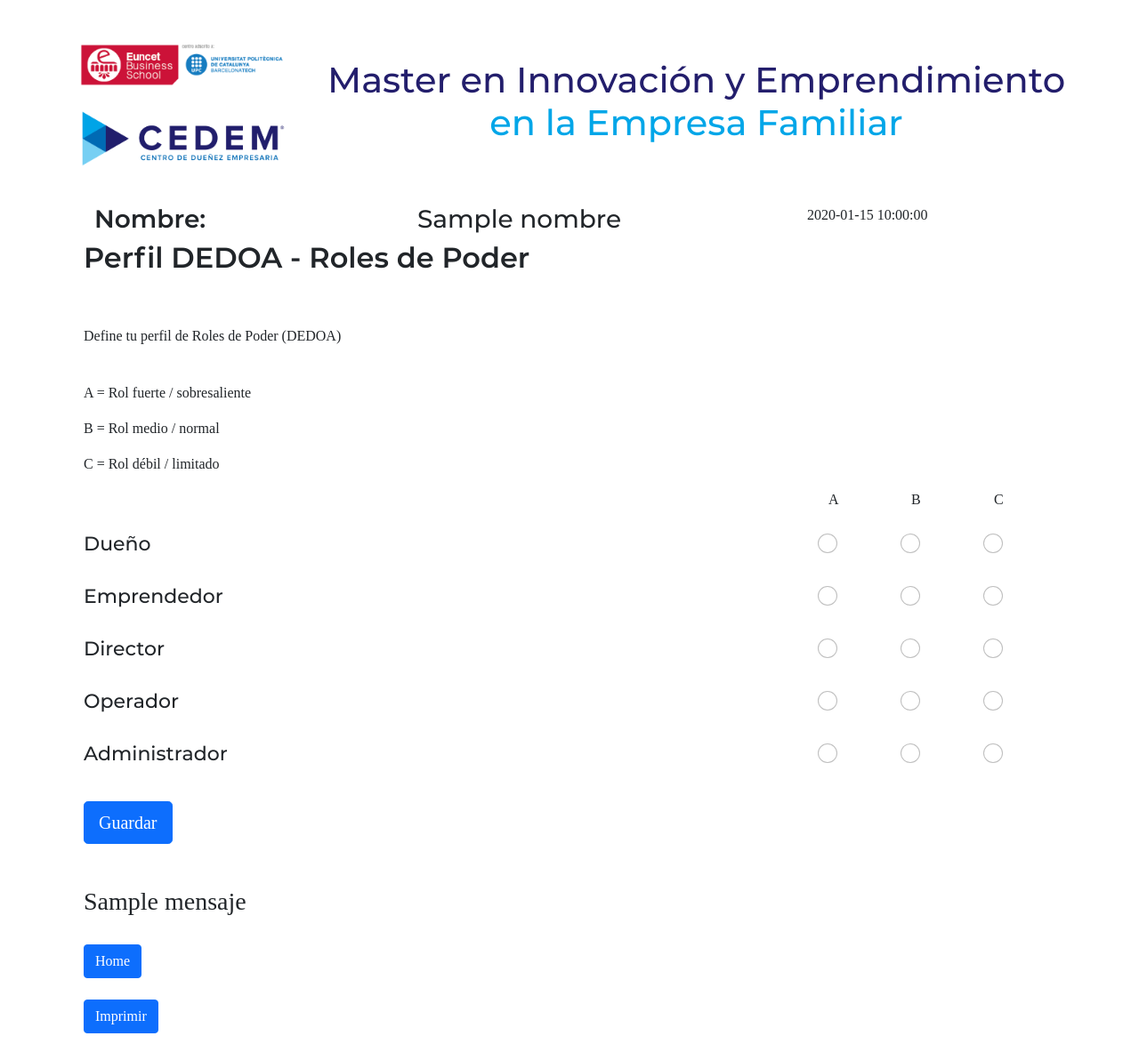
After one commit to k2gutierrez/miyeef, a Flask app: template templates/dedoa.html in a window 1280 px wide. The commit adds this page. Shown: the whole page at 89% size. Run offline with Flask 2, Linux system fonts and the light colour scheme; the template is opened without the code that fills it: most values are stand-ins (such as "Sample title", 1, 10 or a date in 2020); some web fonts are replaced.

Commit message:
están todas las actividades, falta diseño y acomodo de impresión

```diff
--- a/app.py
+++ b/app.py
@@ -2913,6 +2913,115 @@ def analisiscompetencia():
     r19=r19, r20=r20, r21=r21, r22=r22, r23=r23, r24=r24, r25=r25)
 
 ###############################################################################################
+@app.route('/dedoa', methods= ['POST', 'GET'])
+def dedoa():
+
+    token = session['user']
+    user = auth.get_account_info(token)
+    localId = user['users'][0]['localId']
+    n = str(db.child(localId).child('NAME').get().val())
+    nombre = n.title()
+    mcont = {}
+
+    mensaje = ''
+    hoy = date.today()
+    sele = 'checked'
+    nosele = 'unchecked'
+
+    r1a = nosele
+    r1b = nosele
+    r1c = nosele
+
+    r2a = nosele
+    r2b = nosele
+    r2c = nosele
+
+    r3a = nosele
+    r3b = nosele
+    r3c = nosele
+
+    r4a = nosele
+    r4b = nosele
+    r4c = nosele
+
+    r5a = nosele
+    r5b = nosele
+    r5c = nosele
+
+    r1 = db.child(localId).child('MASTER').child("dedoa").child('r1').get().val()
+    r2 = db.child(localId).child('MASTER').child("dedoa").child('r2').get().val()
+    r3 = db.child(localId).child('MASTER').child("dedoa").child('r3').get().val()
+    r4 = db.child(localId).child('MASTER').child("dedoa").child('r4').get().val()
+    r5 = db.child(localId).child('MASTER').child("dedoa").child('r5').get().val()
+    fecha = db.child(localId).child('MASTER').child("dedoa").child('fecha').get().val()
+
+    if fecha is None: fecha = hoy
+    else: fecha
+
+    if r1 == 'fuerte': r1a = sele
+    elif r1 == 'medio': r1b = sele
+    elif r1 == 'débil': r1c = sele
+
+    if r2 == 'fuerte': r2a = sele
+    elif r2 == 'medio': r2b = sele
+    elif r2 == 'débil': r2c = sele
+
+    if r3 == 'fuerte': r3a = sele
+    elif r3 == 'medio': r3b = sele
+    elif r3 == 'débil': r3c = sele
+
+    if r4 == 'fuerte': r4a = sele
+    elif r4 == 'medio': r4b = sele
+    elif r4 == 'débil': r4c = sele
+
+    if r5 == 'fuerte': r5a = sele
+    elif r5 == 'medio': r5b = sele
+    elif r5 == 'débil': r5c = sele
+
+    if request.method == 'POST':
+        r1 = request.form.get('r1')
+        r2 = request.form.get('r2')
+        r3 = request.form.get('r3')
+        r4 = request.form.get('r4')
+        r5 = request.form.get('r5')
+
+        mcont = {
+            "r1": r1,
+            "r2": r2,
+            "r3": r3,
+            "r4": r4,
+            "r5": r5,
+            "fecha": str(hoy)
+        }
+
+        mc = db.child(localId).child('MASTER').child("dedoa").set(mcont)
+        mc
+        if r1 == 'fuerte': r1a = sele
+        elif r1 == 'medio': r1b = sele
+        elif r1 == 'débil': r1c = sele
+
+        if r2 == 'fuerte': r2a = sele
+        elif r2 == 'medio': r2b = sele
+        elif r2 == 'débil': r2c = sele
+
+        if r3 == 'fuerte': r3a = sele
+        elif r3 == 'medio': r3b = sele
+        elif r3 == 'débil': r3c = sele
+
+        if r4 == 'fuerte': r4a = sele
+        elif r4 == 'medio': r4b = sele
+        elif r4 == 'débil': r4c = sele
+
+        if r5 == 'fuerte': r5a = sele
+        elif r5 == 'medio': r5b = sele
+        elif r5 == 'débil': r5c = sele
+
+        mensaje = 'Los registros han quedado guardados'
+
+    return render_template('dedoa.html', mcont=mcont, mensaje=mensaje, nombre=nombre, fecha=fecha, r1a=r1a,
+    r1b=r1b, r1c=r1c, r2a=r2a, r2b=r2b, r2c=r2c, r3a=r3a, r3b=r3b, r3c=r3c, r4a=r4a, r4b=r4b, r4c=r4c, r5a=r5a, r5b=r5b, r5c=r5c)
+
+###############################################################################################
 
 
 
--- /dev/null
+++ b/templates/dedoa.html
@@ -0,0 +1,189 @@
+<!doctype html>
+<html lang="en">
+  <head>
+    <!-- Required meta tags -->
+    <meta charset="utf-8">
+    <meta name="viewport" content="width=device-width, initial-scale=1">
+
+    <link rel="icon" href="../static/logoCedem.png">
+    <link rel="stylesheet" href="../static/c.css">
+    <!-- Bootstrap CSS -->
+    <link href="https://cdn.jsdelivr.net/npm/bootstrap@5.1.3/dist/css/bootstrap.min.css" rel="stylesheet" integrity="sha384-1BmE4kWBq78iYhFldvKuhfTAU6auU8tT94WrHftjDbrCEXSU1oBoqyl2QvZ6jIW3" crossorigin="anonymous">
+
+    <title>DEDOA</title>
+  </head>
+  <body>
+    <div class="container-sm main">
+      <div class="row align-items-center">
+        <div class="col-3">
+          <img src="../static/logo.png" class="img-fluid" alt="">
+        </div>
+        <div class="col-9 txt1">
+          <h1><span class="opo">Master en Innovación y Emprendimiento </span><span class="creci">en la Empresa Familiar</span></h1>
+        </div>
+      </div>
+    <br>
+    <div class="container-sm row">
+      <div class="col-2 txt2">
+        <h3>Nombre: </h3>
+      </div>
+      <div class="col-7 txt1 txt2">
+        <h3> {{ nombre }}</h3>
+      </div>
+      <div class="col-3">
+        <p>{{ fecha }}</p>
+      </div>
+    </div>
+    <div class="container-sm txt2">
+      <h2>Perfil DEDOA - Roles de Poder</h2>
+    </div>
+    <br>
+    <br>
+    <div class="container-sm">
+      <form id="form1" action="/dedoa" method="POST">
+        <div class="mb-3">
+          <div>
+            <p>Define tu perfil de Roles de Poder (DEDOA)</p>
+            <br>
+            <p>A = Rol fuerte / sobresaliente</p>
+            <p>B = Rol medio / normal</p>
+            <p>C = Rol débil / limitado</p>
+          </div>
+          <div class="row">
+            <div class="col-9"></div>
+            <div class="col-3">
+              <div class="row">
+                <div class="col">
+                  <p>A</p>
+                </div>
+                <div class="col">
+                  <p>B</p>
+                </div>
+                <div class="col">
+                  <p>C</p>
+                </div>
+              </div>
+            </div>
+          </div>
+
+          <div class="row">
+            <div class="wow2 col-9">
+              <p>Dueño</p>
+            </div>
+            <div class="wow2 col-3">
+              <div class="row">
+                <div class="form-check form-check-inline col c">
+                  <input class="form-check-input" type="radio" name="r1" id="r1a" value="fuerte" {{ r1a }}>
+                </div>
+                <div class="form-check form-check-inline col c">
+                  <input class="form-check-input" type="radio" name="r1" id="r1b" value="medio" {{ r1b }}>
+                </div>
+                <div class="form-check form-check-inline col c">
+                  <input class="form-check-input" type="radio" name="r1" id="r1c" value="débil" {{ r1c }}>
+                </div>
+              </div>
+            </div>
+          </div>
+
+          <div class="row">
+            <div class="wow2 col-9">
+              <p>Emprendedor</p>
+            </div>
+            <div class="wow2 col-3">
+              <div class="row">
+                <div class="form-check form-check-inline col c">
+                  <input class="form-check-input" type="radio" name="r2" id="r2a" value="fuerte" {{ r2a }}>
+                </div>
+                <div class="form-check form-check-inline col c">
+                  <input class="form-check-input" type="radio" name="r2" id="r2b" value="medio" {{ r2b }}>
+                </div>
+                <div class="form-check form-check-inline col c">
+                  <input class="form-check-input" type="radio" name="r2" id="r2c" value="débil" {{ r2c }}>
+                </div>
+              </div>
+            </div>
+          </div>
+
+          <div class="row">
+            <div class="wow2 col-9">
+              <p>Director</p>
+            </div>
+            <div class="wow2 col-3">
+              <div class="row">
+                <div class="form-check form-check-inline col c">
+                  <input class="form-check-input" type="radio" name="r3" id="r3a" value="fuerte" {{ r3a }}>
+                </div>
+                <div class="form-check form-check-inline col c">
+                  <input class="form-check-input" type="radio" name="r3" id="r3b" value="medio" {{ r3b }}>
+                </div>
+                <div class="form-check form-check-inline col c">
+                  <input class="form-check-input" type="radio" name="r3" id="r3c" value="débil" {{ r3c }}>
+                </div>
+              </div>
+            </div>
+          </div>
+
+          <div class="row">
+            <div class="wow2 col-9">
+              <p>Operador</p>
+            </div>
+            <div class="wow2 col-3">
+              <div class="row">
+                <div class="form-check form-check-inline col c">
+                  <input class="form-check-input" type="radio" name="r4" id="r4a" value="fuerte" {{ r4a }}>
+                </div>
+                <div class="form-check form-check-inline col c">
+                  <input class="form-check-input" type="radio" name="r4" id="r4b" value="medio" {{ r4b }}>
+                </div>
+                <div class="form-check form-check-inline col c">
+                  <input class="form-check-input" type="radio" name="r4" id="r4c" value="débil" {{ r4c }}>
+                </div>
+              </div>
+            </div>
+          </div>
+
+          <div class="row">
+            <div class="wow2 col-9">
+              <p>Administrador</p>
+            </div>
+            <div class="wow2 col-3">
+              <div class="row">
+                <div class="form-check form-check-inline col c">
+                  <input class="form-check-input" type="radio" name="r5" id="r5a" value="fuerte" {{ r5a }}>
+                </div>
+                <div class="form-check form-check-inline col c">
+                  <input class="form-check-input" type="radio" name="r5" id="r5b" value="medio" {{ r5b }}>
+                </div>
+                <div class="form-check form-check-inline col c">
+                  <input class="form-check-input" type="radio" name="r5" id="r5c" value="débil" {{ r5c }}>
+                </div>
+              </div>
+            </div>
+          </div>
+
+        </div>
+        <div class="noprint">
+          <button type="submit" class="btn btn-primary btn-lg">Guardar</button>
+        </div>
+      </form>
+      <br>
+      <br>
+      <div class="noprint">
+        <h3>{{ mensaje }}</h3>
+        <br>
+        <button type="button" class="btn btn-primary" onclick="window.location.href='/home'">Home</button>
+        <br>
+        <br>
+        <button type="button" class="btn btn-primary" onclick="print()">Imprimir</button>
+        <br>
+      </div>
+    </div>
+
+
+
+    </div>
+
+    <script src="https://cdn.jsdelivr.net/npm/bootstrap@5.1.3/dist/js/bootstrap.bundle.min.js" integrity="sha384-ka7Sk0Gln4gmtz2MlQnikT1wXgYsOg+OMhuP+IlRH9sENBO0LRn5q+8nbTov4+1p" crossorigin="anonymous"></script>
+
+  </body>
+</html>
--- a/templates/home.html
+++ b/templates/home.html
@@ -93,7 +93,7 @@
           <br>
           <a href="/talentograma">Talentograma</a>
           <br>
-          <a href="/dedoa">Perfil DEDOA - Roles de Poder</a> #############
+          <a href="/dedoa">Perfil DEDOA - Roles de Poder</a>
           <br>
           <a href="/formuladegobierno">Fórmula de Gobierno</a>
           <br>
```
